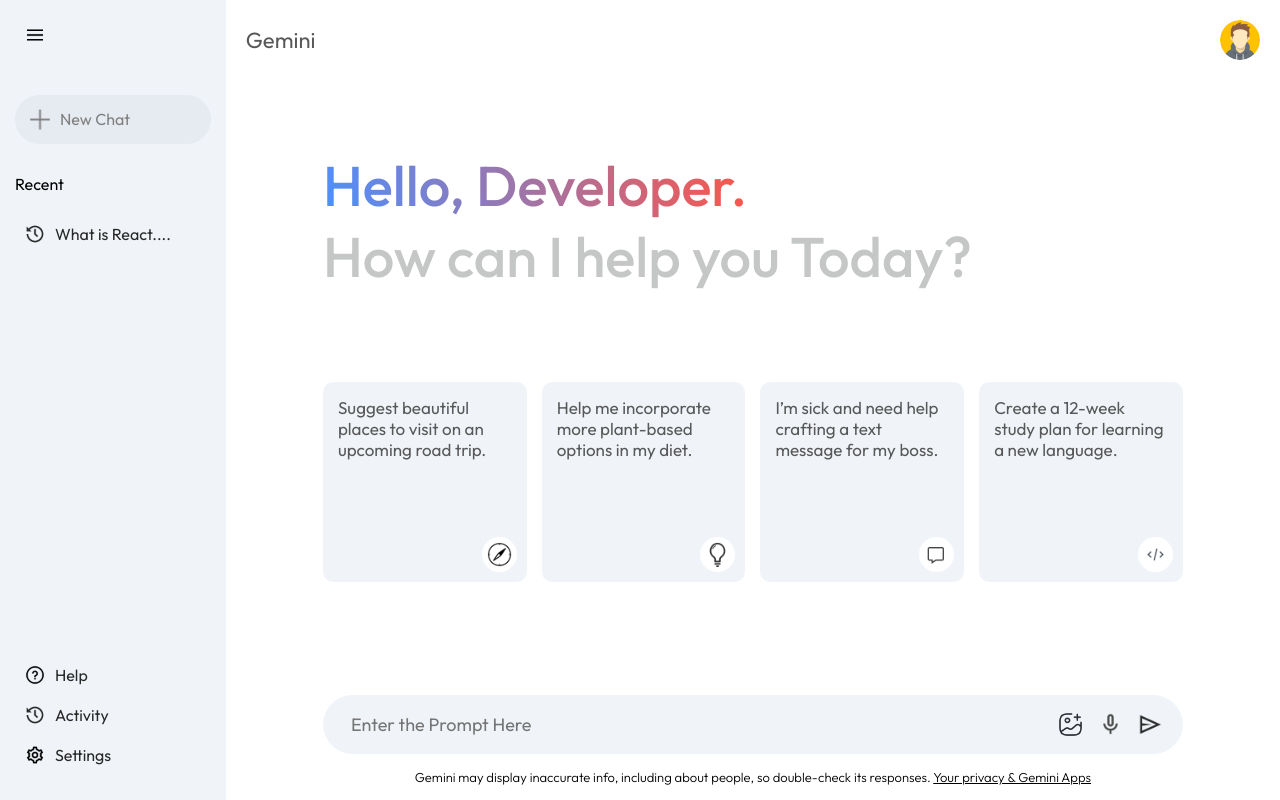
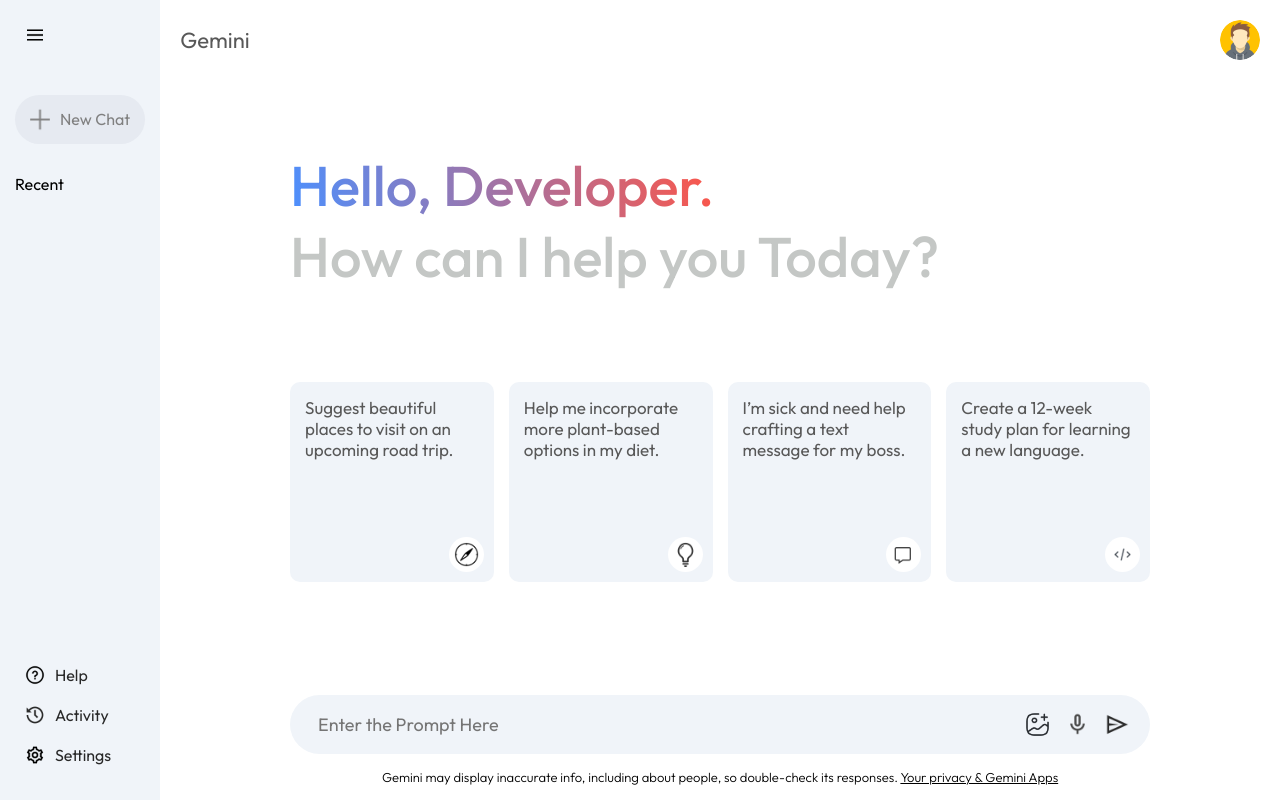
Before and after one commit to bulla1623/gemini_clone, a React (Vite) app: page / in a window 1280 px wide. Both pictures are taken after a click on the picture 35 px from the left and 35 px from the top of the page. Built offline with nearby package versions, Linux system fonts and the light colour scheme.

Commit message:
Recent and New chat functionality

```diff
--- a/src/components/Sidebar/Sidebar.jsx
+++ b/src/components/Sidebar/Sidebar.jsx
@@ -1,11 +1,17 @@
-import React, { useState } from 'react'
+import React, { useContext, useState } from 'react'
 import './Sidebar.css'
 import { assets } from '../../assets/assets'
+import { Context } from '../context/Context'
 
 const Sidebar = () => {
 
     const [extended, setExtended] = useState(false)
+    const { onSent, prevPrompts, setRecentPrompt, newChat } = useContext(Context)
 
+    const loadPrompt = async (prompt) => {
+        setRecentPrompt(prompt);
+        await onSent(prompt);
+    }
     return (
         <div className='sidebar'>
             <div className="top">
@@ -15,20 +21,27 @@
                     src={assets.menu_icon}
                     alt="MenuIcon"
                 />
-                <div className="new-chat">
+                <div onClick={() => newChat()} className="new-chat">
                     <img src={assets.plus_icon} className="plus" alt="" />
-                    {extended? <p>New Chat</p>:null}
+                    {extended ? <p>New Chat</p> : null}
                 </div>
                 {extended
-                    ?<div className="recent">
-                    <p className="recent-title">Recent</p>
-                    <div className="recent-entry">
-                        <img src={assets.history_icon} alt="" />
-                        <p>What is React....</p>
+                    ? <div className="recent">
+                        <p className="recent-title">Recent</p>
+                        {prevPrompts.map((item, index) => {
+                            return (
+                                <div
+                                    onClick={() => loadPrompt(item)}
+                                    key={index} className="recent-entry">
+                                    <img src={assets.history_icon} alt="" />
+                                    <p>{item.slice(0, 18)} ...</p>
+                                </div>
+                            )
+                        })}
+
                     </div>
-                    </div>
-                    :null
-            }
+                    : null
+                }
 
             </div>
             <div className="bottom">
--- a/src/components/context/Context.jsx
+++ b/src/components/context/Context.jsx
@@ -14,9 +14,13 @@
     const delayPara = (index, nextWord) => {
         setTimeout(function () {
             setResultData((prev) => prev + nextWord);
-        }, 75 * index);
+        }, 25 * index);
     };
 
+    const newChat = () => {
+        setLoading(false);
+        setShowResults(false);
+    }
     const onSent = async (prompt) => {
         setResultData("");
         setLoading(true);
@@ -67,6 +71,7 @@
         showResults,
         loading,
         resultData,
+        newChat,
     };
     return (
         <Context.Provider value={contextValue}>{props.children}</Context.Provider>
```
